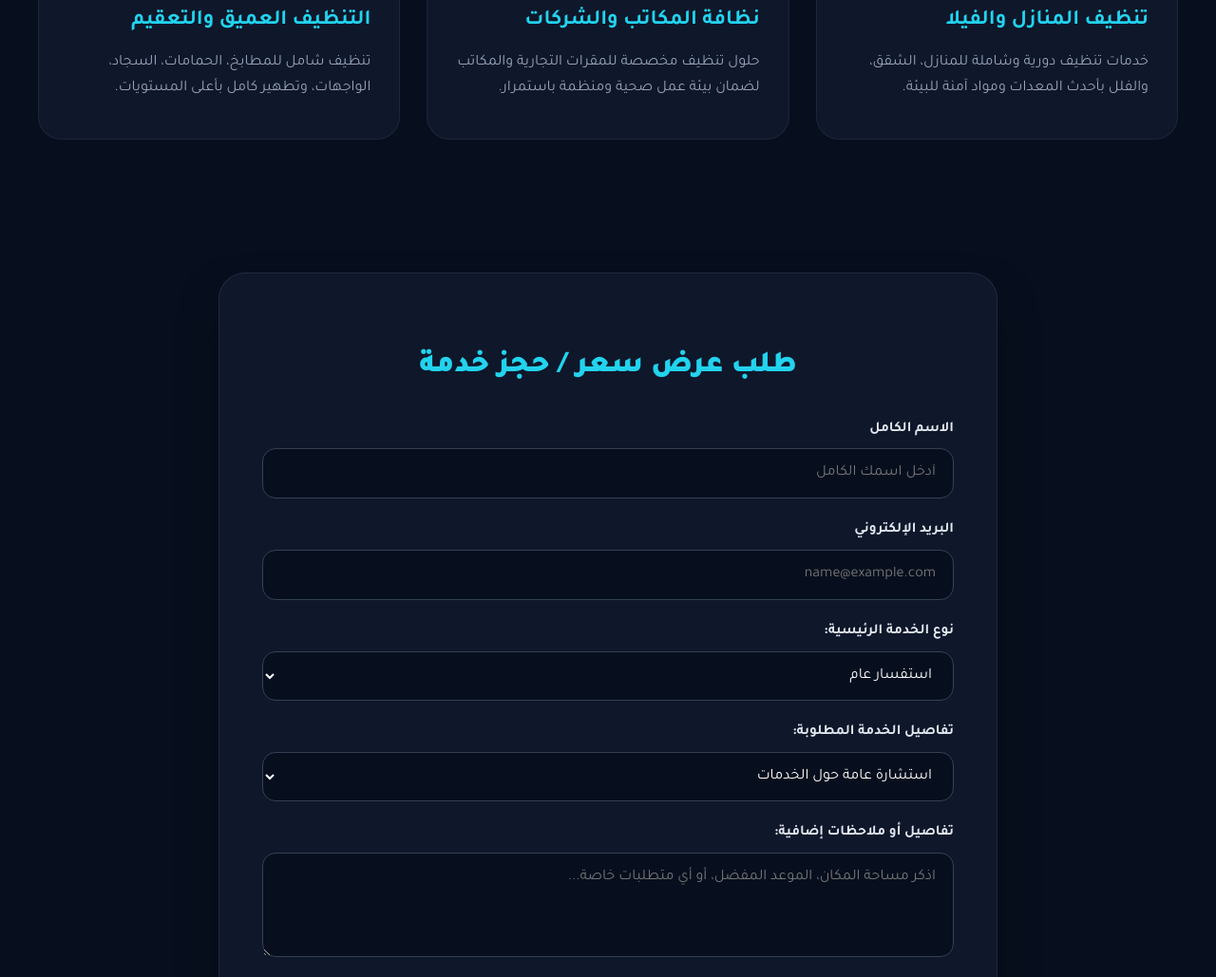
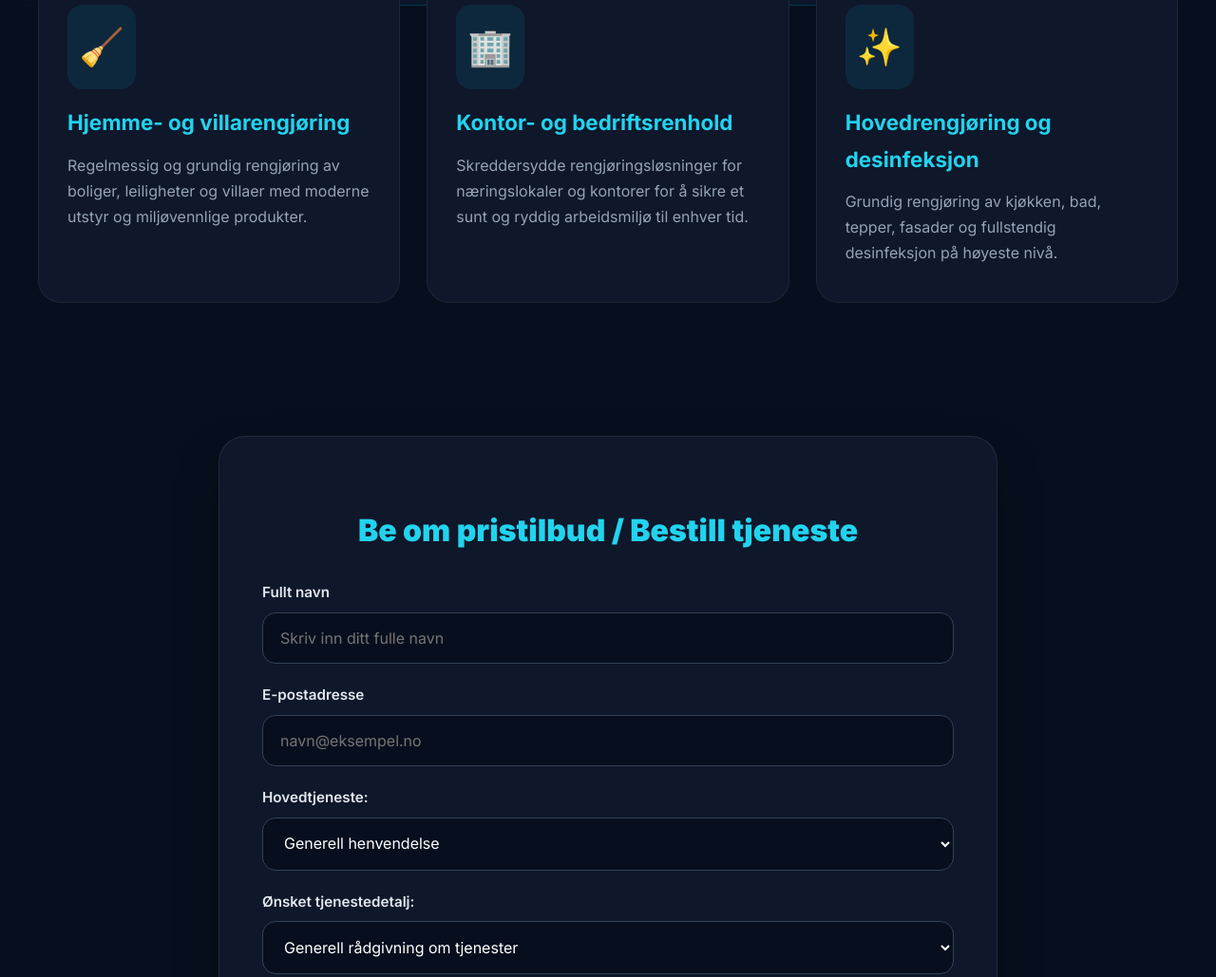
Before and after one commit to ahmedddddd6/cleaningCompany, a plain HTML site: page index.html in a window 1280 px wide. Shown: the part 734-1763 px from the top of the page at 95% size. Drawn offline with Linux system fonts and the light colour scheme.

Commit message:
Update index.html

```diff
--- a/index.html
+++ b/index.html
@@ -1,32 +1,35 @@
 <!DOCTYPE html>
-<html lang="ar" dir="rtl">
+<html lang="no" dir="ltr">
 <head>
     <meta charset="UTF-8">
     <meta name="viewport" content="width=device-width, initial-scale=1.0">
-    <title>  Tjenestepartner </title>
-    <!-- Google Fonts for modern Arabic Typography -->
+    <title>Tjenestepartner | Profesjonelt Renhold i Oslo</title>
+    <!-- استيراد خطوط جوجل لدعم الكتابة النرويجية والعربية بوضوح -->
     <link rel="preconnect" href="https://fonts.googleapis.com">
     <link rel="preconnect" href="https://fonts.gstatic.com" crossorigin>
-    <link href="https://fonts.googleapis.com/css2?family=Tajawal:wght@400;500;700;900&family=Inter:wght@400;600;700&display=swap" rel="stylesheet">
+    <link href="https://fonts.googleapis.com/css2?family=Tajawal:wght@400;500;700;900&family=Inter:wght@400;600;700;900&display=swap" rel="stylesheet">
 
     <style>
+        /* تفعيل التمرير السلس عند الضغط على الروابط */
         html {
             scroll-behavior: smooth;
         }
 
+        /* متغيرات الألوان الأساسية للموقع */
         :root {
-            --primary: #06b6d4;         /* Cyan Blue Freshness */
-            --primary-light: #22d3ee;   /* Bright Teal */
-            --accent: #10b981;          /* Emerald Green Accent */
-            --bg-dark: #070f1e;         /* Deep Clean Blue Black */
-            --card-bg: #0f172a;         /* Slate Card Fill */
-            --card-hover: #1e293b;      /* Slate Hover */
-            --text-main: #f8fafc;       /* Clean White-Gray Text */
-            --text-muted: #94a3b8;      /* Soft Muted Text */
+            --primary: #06b6d4;         /* أزرق سماوي منعش */
+            --primary-light: #22d3ee;   /* تركوازي فاتح */
+            --accent: #10b981;          /* أخضر زمردي */
+            --bg-dark: #070f1e;         /* خلفية داكنة فخمة */
+            --card-bg: #0f172a;         /* لون خلفية البطاقات */
+            --card-hover: #1e293b;      /* لون البطاقة عند تمرير الماوس */
+            --text-main: #f8fafc;       /* لون النصوص الأساسية */
+            --text-muted: #94a3b8;      /* لون النصوص الفرعية */
         }
 
+        /* تنسيقات الجسم العامة */
         body {
-            font-family: 'Tajawal', 'Inter', sans-serif;
+            font-family: 'Inter', 'Tajawal', sans-serif;
             background: var(--bg-dark);
             color: var(--text-main);
             margin: 0;
@@ -34,7 +37,7 @@
             overflow-x: hidden;
         }
 
-        /* Glassmorphism Navigation */
+        /* شريط التنقل العلوي بتأثير الزجاج */
         nav {
             background: rgba(15, 23, 42, 0.85);
             backdrop-filter: blur(12px);
@@ -54,7 +57,7 @@
             align-items: center;
             gap: 12px;
             font-weight: 900;
-            font-size: 1.4rem;
+            font-size: 1.3rem;
             color: #ffffff;
             letter-spacing: -0.5px;
         }
@@ -86,7 +89,7 @@
             gap: 6px;
         }
 
-        /* Hero Section */
+        /* القسم الترحيبي الرئيسي */
         .hero {
             padding: 90px 20px 110px;
             text-align: center;
@@ -114,7 +117,10 @@
             line-height: 1.25;
         }
 
+        /* صندوق التحية العربية */
         .hero .arabic-greet {
+            font-family: 'Tajawal', sans-serif;
+            direction: rtl;
             font-size: 1.25rem;
             color: #cbd5e1;
             margin: 0 auto 25px auto;
@@ -130,9 +136,12 @@
             font-size: 1.15rem;
             color: var(--text-muted);
             margin-bottom: 35px;
+            max-width: 700px;
+            margin-left: auto;
+            margin-right: auto;
         }
 
-        /* Services Section */
+        /* شبكة بطاقات الخدمات */
         .services {
             display: grid;
             grid-template-columns: repeat(auto-fit, minmax(320px, 1fr));
@@ -159,7 +168,7 @@
             content: '';
             position: absolute;
             top: 0;
-            right: 0;
+            left: 0;
             width: 100%;
             height: 4px;
             background: linear-gradient(90deg, var(--primary), var(--accent));
@@ -202,7 +211,7 @@
             font-size: 1rem;
         }
 
-        /* Contact Section */
+        /* قسم نموذج التواصل وطلب عرض السعر */
         #contact {
             padding: 60px 20px 100px;
             max-width: 820px;
@@ -282,7 +291,7 @@
             background: linear-gradient(135deg, var(--primary-light), var(--primary));
         }
 
-        /* Footer */
+        /* تذييل الصفحة (Footer) */
         footer {
             padding: 40px 20px;
             text-align: center;
@@ -299,115 +308,131 @@
 </head>
 <body>
 
+    <!-- شريط التنقل العلوي -->
     <nav>
         <div class="logo-container">
             <div class="logo-icon">A-Z</div>
-            <span> Tjenestepartner renhold tjeneste </span>
+            <span>Tjenestepartner Renhold</span>
         </div>
         <div class="location-badge">
             <span>🌐</span> OSLO, NORWAY
         </div>
     </nav>
 
+    <!-- القسم الترحيبي -->
     <header class="hero">
-        <h1>نظافة فائقة. بيئة صحية. جودة بلا حدود</h1>
+        <h1>Enestående renhold. Sunt miljø. Kvalitet uten grenser</h1>
+        <!-- رسالة التحية العربية كما طلبت -->
         <div class="arabic-greet">
-          .        . رأيك شنو يا أستاذ سموال
+            .. رأيك شنو يا أستاذ سموال
         </div>
-        <p>حلول تنظيف وتعقيم متكاملة للمنازل والشركات بأعلى معايير الجودة والاستدامة في أوسلو.</p>
-        <a href="#contact" class="btn" style="width: auto; padding: 16px 45px;" onclick="updateForm('home')">احجز خدمتك الآن</a>
+        <p>Komplette rengjørings- og desinfeksjonsløsninger for hjem og bedrifter med høyeste standarder for kvalitet og bærekraft i Oslo.</p>
+        <a href="#contact" class="btn" style="width: auto; padding: 16px 45px;" onclick="updateForm('home')">Bestill din tjeneste nå</a>
     </header>
 
+    <!-- بطاقات الخدمات الرئيسية -->
     <main class="services">
+        <!-- خدمة تنظيف المنازل -->
         <div class="card" onclick="updateForm('home')">
             <div class="card-icon">🧹</div>
-            <h3>تنظيف المنازل والفيلا</h3>
-            <p>خدمات تنظيف دورية وشاملة للمنازل، الشقق، والفلل بأحدث المعدات ومواد آمنة للبيئة.</p>
+            <h3>Hjemme- og villarengjøring</h3>
+            <p>Regelmessig og grundig rengjøring av boliger, leiligheter og villaer med moderne utstyr og miljøvennlige produkter.</p>
         </div>
+        <!-- خدمة تنظيف المكاتب والشركات -->
         <div class="card" onclick="updateForm('commercial')">
             <div class="card-icon">🏢</div>
-            <h3>نظافة المكاتب والشركات</h3>
-            <p>حلول تنظيف مخصصة للمقرات التجارية والمكاتب لضمان بيئة عمل صحية ومنظمة باستمرار.</p>
+            <h3>Kontor- og bedriftsrenhold</h3>
+            <p>Skreddersydde rengjøringsløsninger for næringslokaler og kontorer for å sikre et sunt og ryddig arbeidsmiljø til enhver tid.</p>
         </div>
+        <!-- خدمة التنظيف العميق والتعقيم -->
         <div class="card" onclick="updateForm('deep')">
             <div class="card-icon">✨</div>
-            <h3>التنظيف العميق والتعقيم</h3>
-            <p>تنظيف شامل للمطابخ، الحمامات، السجاد، الواجهات، وتطهير كامل بأعلى المستويات.</p>
+            <h3>Hovedrengjøring og desinfeksjon</h3>
+            <p>Grundig rengjøring av kjøkken, bad, tepper, fasader og fullstendig desinfeksjon på høyeste nivå.</p>
         </div>
     </main>
 
+    <!-- قسم نموذج الطلب والتواصل -->
     <section id="contact">
         <div class="contact-form">
-            <h2 style="color: var(--primary-light); text-align: center;">طلب عرض سعر / حجز خدمة</h2>
+            <h2 style="color: var(--primary-light); text-align: center;">Be om pristilbud / Bestill tjeneste</h2>
             <form action="https://formspree.io/f/xojpbdbz" method="POST">
+                <!-- حقل الاسم -->
                 <div class="form-group">
-                    <label>الاسم الكامل</label>
-                    <input type="text" name="name" placeholder="أدخل اسمك الكامل" required>
+                    <label>Fullt navn</label>
+                    <input type="text" name="name" placeholder="Skriv inn ditt fulle navn" required>
                 </div>
 
+                <!-- حقل البريد الإلكتروني -->
                 <div class="form-group">
-                    <label>البريد الإلكتروني</label>
-                    <input type="email" name="email" placeholder="name@example.com" required>
+                    <label>E-postadresse</label>
+                    <input type="email" name="email" placeholder="navn@eksempel.no" required>
                 </div>
 
+                <!-- قائمة اختيار نوع الخدمة الرئيسية -->
                 <div class="form-group">
-                    <label>نوع الخدمة الرئيسية:</label>
+                    <label>Hovedtjeneste:</label>
                     <select name="category" id="mainService" onchange="populateSubOptions()">
-                        <option value="general">استفسار عام</option>
-                        <option value="home">تنظيف المنازل والفيلا</option>
-                        <option value="commercial">نظافة المكاتب والشركات</option>
-                        <option value="deep">التنظيف العميق والتعقيم</option>
+                        <option value="general">Generell henvendelse</option>
+                        <option value="home">Hjemme- og villarengjøring</option>
+                        <option value="commercial">Kontor- og bedriftsrenhold</option>
+                        <option value="deep">Hovedrengjøring og desinfeksjon</option>
                     </select>
                 </div>
 
+                <!-- قائمة الخيارات الفرعية الديناميكية -->
                 <div class="form-group">
-                    <label>تفاصيل الخدمة المطلوبة:</label>
+                    <label>Ønsket tjenestedetalj:</label>
                     <select name="sub_service" id="subService">
                     </select>
                 </div>
 
+                <!-- حقل الملاحظات الإضافية -->
                 <div class="form-group">
-                    <label>تفاصيل أو ملاحظات إضافية:</label>
-                    <textarea name="message" rows="4" placeholder="اذكر مساحة المكان، الموعد المفضل، أو أي متطلبات خاصة..." required></textarea>
+                    <label>Tilleggsinformasjon eller merknader:</label>
+                    <textarea name="message" rows="4" placeholder="Oppgi areal, ønsket tidspunkt eller spesielle behov..." required></textarea>
                 </div>
 
-                <button type="submit" class="btn">إرسال الطلب</button>
+                <button type="submit" class="btn">Send forespørsel</button>
             </form>
         </div>
     </section>
 
+    <!-- تذييل الصفحة بمعلومات السجل التجاري -->
     <footer>
         <strong>Samuel</strong><br>
-        Org.nr: 938401683 | Oslo, Norway
+        Org.nr: 938 401 683 | Oslo, Norway
     </footer>
 
     <script>
+        // كائن يحتوي على الخيارات الفرعية لكل خدمة رئيسية باللغة النرويجية
         const options = {
             general: [
-                "استشارة عامة حول الخدمات",
-                "طلب زيارة معاينة وتثمين",
-                "استفسار عن أسعار العقود السنوية"
+                "Generell rådgivning om tjenester",
+                "Forespørsel om befaring og prisvurdering",
+                "Spørsmål om priser på årsavtaler"
             ],
             home: [
-                "تنظيف دوري (أسبوعي / شهري)",
-                "تنظيف الشقق بعد الانتقال (Flyttevask)",
-                "تنظيف الفلل والبيوت الكبيرة",
-                "تنظيف النوافذ والواجهات الزجاجية"
+                "Fast renhold (ukentlig / månedlig)",
+                "Flyttevask av leilighet og bolig",
+                "Rengjøring av villaer og eneboliger",
+                "Vinduspuss og rengjøring av glassfasader"
             ],
             commercial: [
-                "تنظيف المكاتب والمقرات الإدارية",
-                "نظافة المحلات والمراكز التجارية",
-                "عقود نظافة صالات ومراكز الفعاليات",
-                "تنظيف ما بعد الصيانة أو التجديد"
+                "Renhold av kontorer og administrasjonslokaler",
+                "Renhold av butikker og kjøpesentre",
+                "Renholdsavtaler for selskapslokaler og arrangementer",
+                "Rengjøring etter vedlikehold eller oppussing"
             ],
             deep: [
-                "تعقيم وتطبيس كامل للمبنى",
-                "غسيل السجاد والمفروشات بالبخار",
-                "تنظيف عميق للمطابخ والحمامات",
-                "تنظيف بعد أعمال البناء والتشطيبات"
+                "Fullstendig desinfeksjon og smittevask av bygg",
+                "Damprens av tepper og møbler",
+                "Grundig hovedrengjøring av kjøkken og bad",
+                "Byggrenhold etter ferdigstillelse"
             ]
         };
 
+        // دالة لتحديث القائمة الفرعية بناءً على الخدمة الرئيسية المختارة
         function populateSubOptions() {
             const main = document.getElementById('mainService').value;
             const sub = document.getElementById('subService');
@@ -420,6 +445,7 @@
             });
         }
 
+        // دالة لتحديد الخدمة تلقائياً والانتقال لنموذج الطلب عند الضغط على البطاقات
         function updateForm(serviceType) {
             document.getElementById('mainService').value = serviceType;
             populateSubOptions();
```
